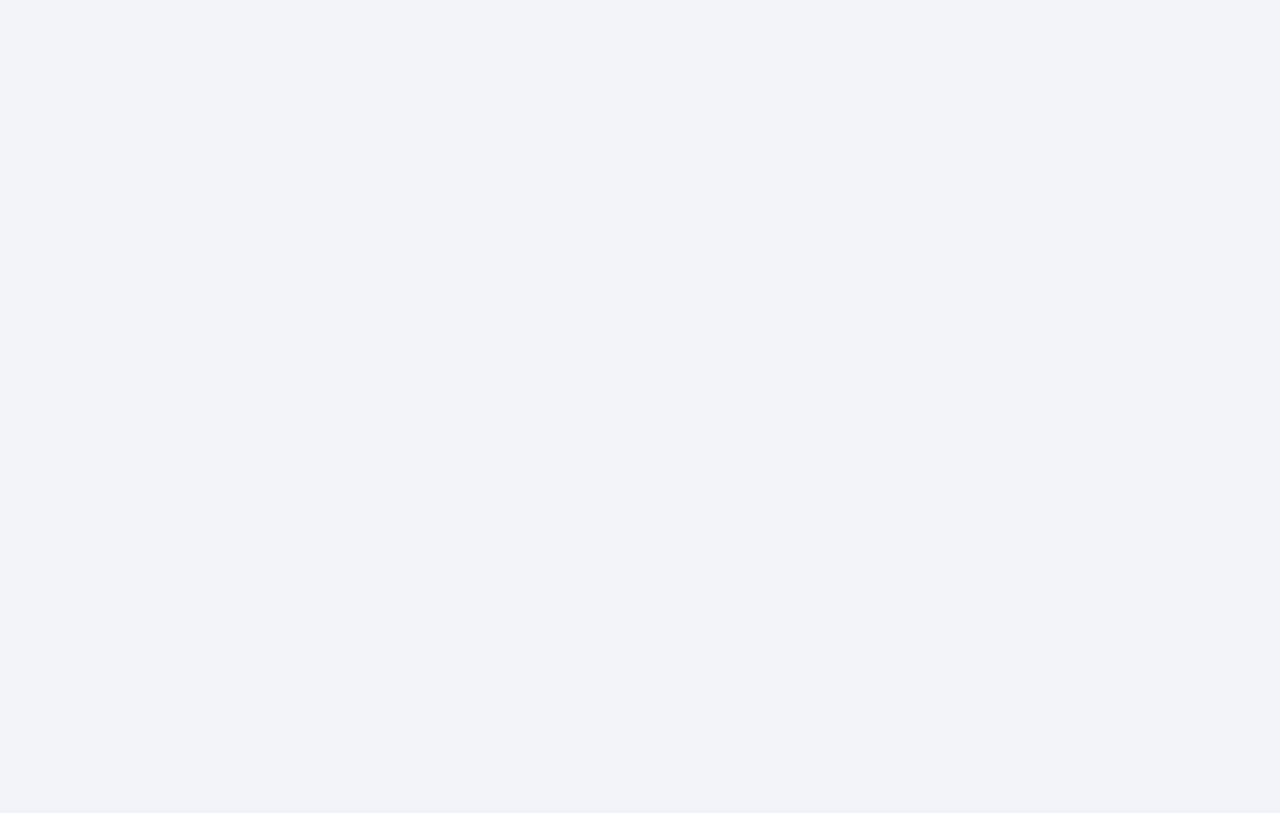
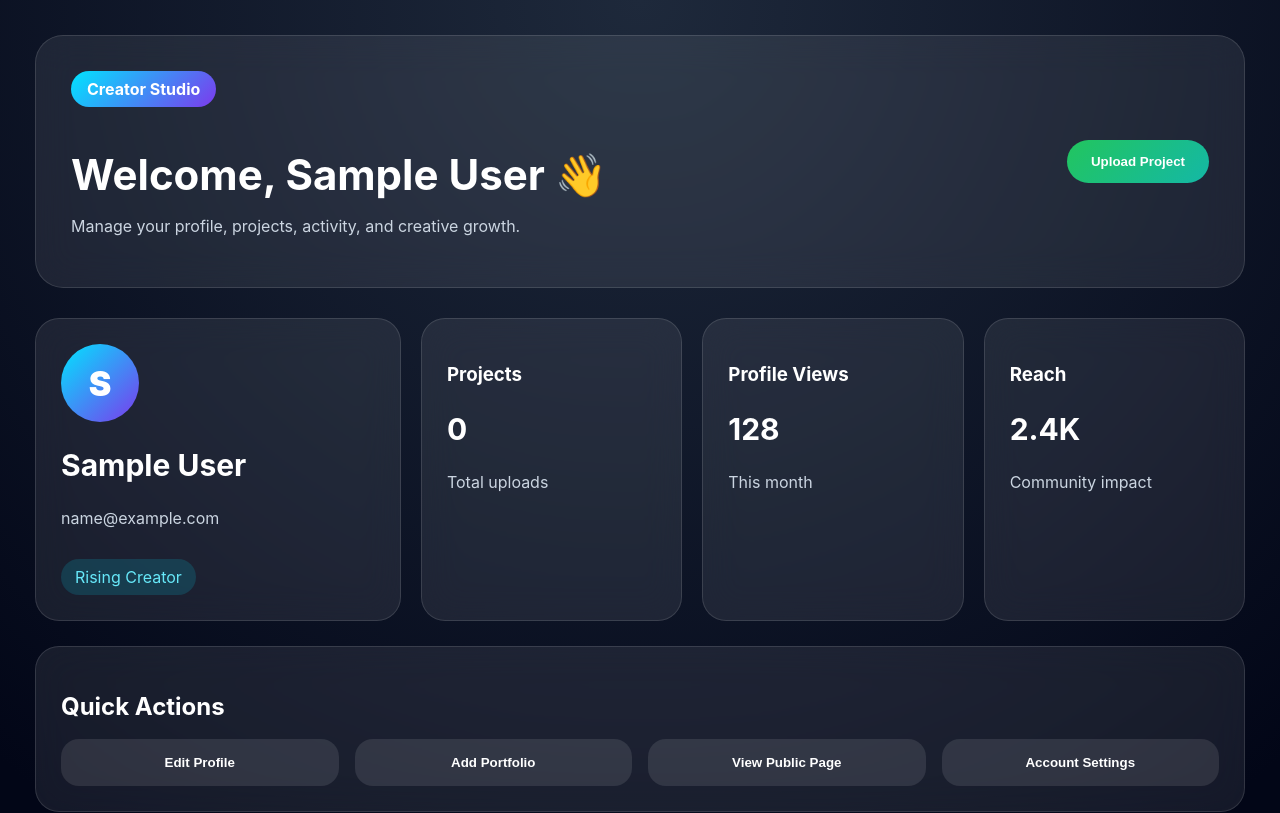
Before and after one commit to mubarak23523/increnity, a React (Vite) app in the folder frontend/: page /creator-studio in a window 1280 px wide. Before the commit this address had no page. Shown: the top 813 px of the page. Built offline with nearby package versions, Linux system fonts and the light colour scheme; sample sign-in values are in the browser's storage.

Commit message:
creator studio and security updates

```diff
--- a/frontend/src/App.jsx
+++ b/frontend/src/App.jsx
@@ -8,7 +8,8 @@ import Contact from "./pages/Contact";
 import Users from "./pages/Users";
 import Login from "./pages/Login";
 import Register from "./pages/Register";
-
+import AdminRoute from "./components/AdminRoute";
+import CreatorStudio from "./pages/CreatorStudio";
 import Dashboard from "./pages/Dashboard";
 import Projects from "./pages/Projects";
 import Services from "./pages/Services";
@@ -37,9 +38,9 @@ function App() {
         <Route
           path="/dashboard"
           element={
-            <ProtectedRoute>
-              <Dashboard />
-            </ProtectedRoute>
+            <AdminRoute>
+  <Dashboard />
+</AdminRoute>
           }
         />
 
@@ -88,7 +89,14 @@ function App() {
     </ProtectedRoute>
   }
 />
-
+<Route
+  path="/creator-studio"
+  element={
+    <ProtectedRoute>
+      <CreatorStudio />
+    </ProtectedRoute>
+  }
+/>
   <Route
     path="/my-projects"
     element={
--- /dev/null
+++ b/frontend/src/components/AdminRoute.jsx
@@ -0,0 +1,22 @@
+import { Navigate } from "react-router-dom";
+
+function AdminRoute({ children }) {
+
+  const token = localStorage.getItem("token");
+
+  const user = JSON.parse(
+    localStorage.getItem("user")
+  );
+
+  if (!token) {
+    return <Navigate to="/login" />;
+  }
+
+  if (user?.role !== "admin") {
+    return <Navigate to="/my-projects" />;
+  }
+
+  return children;
+}
+
+export default AdminRoute;
--- /dev/null
+++ b/frontend/src/pages/CreatorStudio.css
@@ -0,0 +1,174 @@
+.creator-studio {
+  min-height: 100vh;
+  padding: 35px;
+  background: radial-gradient(circle at top, #1e293b, #020617 70%);
+  color: white;
+}
+
+.creator-hero {
+  display: flex;
+  justify-content: space-between;
+  align-items: center;
+  padding: 35px;
+  border-radius: 28px;
+  background: rgba(255,255,255,0.08);
+  border: 1px solid rgba(255,255,255,0.12);
+  backdrop-filter: blur(18px);
+  margin-bottom: 30px;
+}
+
+.creator-badge {
+  display: inline-block;
+  margin-bottom: 14px;
+  padding: 8px 16px;
+  border-radius: 30px;
+  background: linear-gradient(135deg, #00e5ff, #7c3aed);
+  font-weight: 700;
+}
+
+.creator-hero h1 {
+  font-size: 42px;
+  margin-bottom: 10px;
+}
+
+.creator-hero p {
+  color: #cbd5e1;
+}
+
+.upload-btn {
+  border: none;
+  padding: 14px 24px;
+  border-radius: 30px;
+  background: linear-gradient(135deg, #22c55e, #14b8a6);
+  color: white;
+  font-weight: 800;
+  cursor: pointer;
+}
+
+.studio-grid {
+  display: grid;
+  grid-template-columns: 1.4fr repeat(3, 1fr);
+  gap: 20px;
+}
+
+.profile-card,
+.stat-card,
+.studio-section {
+  background: rgba(255,255,255,0.08);
+  border: 1px solid rgba(255,255,255,0.12);
+  backdrop-filter: blur(18px);
+  border-radius: 24px;
+  padding: 25px;
+}
+
+.avatar {
+  width: 78px;
+  height: 78px;
+  border-radius: 50%;
+  background: linear-gradient(135deg, #00e5ff, #7c3aed);
+  display: flex;
+  align-items: center;
+  justify-content: center;
+  font-size: 34px;
+  font-weight: 900;
+  margin-bottom: 18px;
+}
+
+.profile-card h2,
+.stat-card h2 {
+  font-size: 30px;
+}
+
+.profile-card p,
+.stat-card p {
+  color: #cbd5e1;
+  margin-top: 8px;
+}
+
+.profile-card span {
+  display: inline-block;
+  margin-top: 15px;
+  padding: 8px 14px;
+  border-radius: 20px;
+  background: rgba(0,229,255,0.15);
+  color: #67e8f9;
+}
+
+.studio-section {
+  margin-top: 25px;
+}
+
+.studio-section h2 {
+  margin-bottom: 18px;
+}
+
+.action-grid {
+  display: grid;
+  grid-template-columns: repeat(4, 1fr);
+  gap: 16px;
+}
+
+.action-grid button {
+  padding: 16px;
+  border: none;
+  border-radius: 18px;
+  background: rgba(255,255,255,0.1);
+  color: white;
+  font-weight: 700;
+  cursor: pointer;
+}
+
+.action-grid button:hover {
+  background: linear-gradient(135deg, #00e5ff, #7c3aed);
+}
+
+.activity-list {
+  display: grid;
+  gap: 12px;
+}
+
+.activity-list p {
+  padding: 16px;
+  border-radius: 16px;
+  background: rgba(255,255,255,0.07);
+  color: #e2e8f0;
+}
+
+@media (max-width: 900px) {
+  .creator-hero {
+    flex-direction: column;
+    align-items: flex-start;
+    gap: 22px;
+  }
+
+  .studio-grid {
+    grid-template-columns: 1fr 1fr;
+  }
+
+  .action-grid {
+    grid-template-columns: 1fr 1fr;
+  }
+}
+
+@media (max-width: 600px) {
+  .creator-studio {
+    padding: 18px;
+  }
+
+  .creator-hero {
+    padding: 24px;
+  }
+
+  .creator-hero h1 {
+    font-size: 30px;
+  }
+
+  .studio-grid,
+  .action-grid {
+    grid-template-columns: 1fr;
+  }
+
+  .upload-btn {
+    width: 100%;
+  }
+}
--- /dev/null
+++ b/frontend/src/pages/CreatorStudio.jsx
@@ -0,0 +1,69 @@
+import "./CreatorStudio.css";
+
+function CreatorStudio() {
+  const user = JSON.parse(localStorage.getItem("user"));
+
+  return (
+    <div className="creator-studio">
+      <div className="creator-hero">
+        <div>
+          <span className="creator-badge">Creator Studio</span>
+          <h1>Welcome, {user?.name || "Creator"} 👋</h1>
+          <p>Manage your profile, projects, activity, and creative growth.</p>
+        </div>
+
+        <button className="upload-btn">Upload Project</button>
+      </div>
+
+      <div className="studio-grid">
+        <div className="profile-card">
+          <div className="avatar">{user?.name?.charAt(0) || "C"}</div>
+          <h2>{user?.name || "Creator Name"}</h2>
+          <p>{user?.email}</p>
+          <span>Rising Creator</span>
+        </div>
+
+        <div className="stat-card">
+          <h3>Projects</h3>
+          <h2>0</h2>
+          <p>Total uploads</p>
+        </div>
+
+        <div className="stat-card">
+          <h3>Profile Views</h3>
+          <h2>128</h2>
+          <p>This month</p>
+        </div>
+
+        <div className="stat-card">
+          <h3>Reach</h3>
+          <h2>2.4K</h2>
+          <p>Community impact</p>
+        </div>
+      </div>
+
+      <div className="studio-section">
+        <h2>Quick Actions</h2>
+
+        <div className="action-grid">
+          <button>Edit Profile</button>
+          <button>Add Portfolio</button>
+          <button>View Public Page</button>
+          <button>Account Settings</button>
+        </div>
+      </div>
+
+      <div className="studio-section">
+        <h2>Recent Activity</h2>
+
+        <div className="activity-list">
+          <p>✨ Account created successfully</p>
+          <p>🚀 Creator Studio unlocked</p>
+          <p>📌 Ready to upload your first project</p>
+        </div>
+      </div>
+    </div>
+  );
+}
+
+export default CreatorStudio;
--- a/frontend/src/pages/Login.jsx
+++ b/frontend/src/pages/Login.jsx
@@ -27,11 +27,16 @@ function Login() {
     formData
   );
 
-  localStorage.setItem("token", response.data.token);
+localStorage.setItem("token", response.data.token);
+localStorage.setItem("user", JSON.stringify(response.data.user));
 
-  toast.success("Login Successful");
+toast.success("Login Successful");
 
+if (response.data.user.role === "admin") {
   navigate("/dashboard");
+} else {
+  navigate("/creator-studio");
+}
 
 } catch (error) {
 
```
